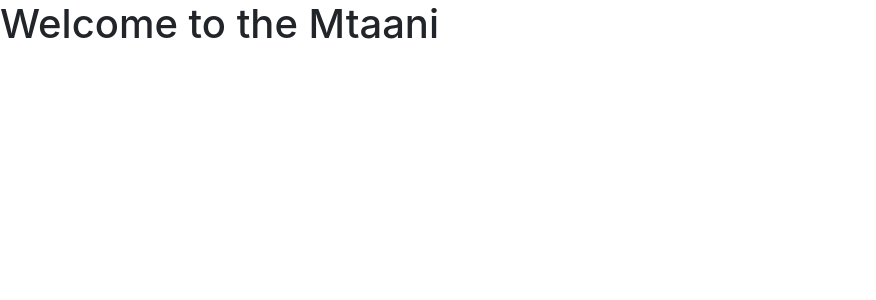
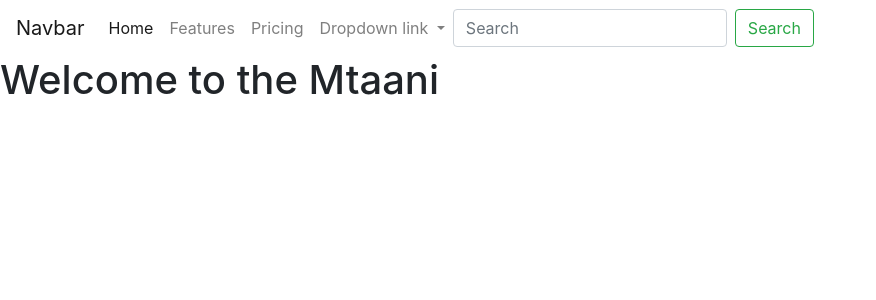
Before and after one commit to ivymmurithi/mtaani, a Django app: page / in a window 1280 px wide. Shown: the top 300 px of the page, without its empty margins (0-876 px from the left). Run offline with Django 4.2, Linux system fonts and the light colour scheme; some libraries are stand-ins or nearby versions.

Commit message:
make navbar and include in base.html

```diff
--- a/mtaaniapp/templates/base.html
+++ b/mtaaniapp/templates/base.html
@@ -25,6 +25,8 @@
 </head>
 <body>
 
+    {% include 'navbar.html' %}
+
     {% block content %}
     {% endblock %}
 
--- /dev/null
+++ b/mtaaniapp/templates/navbar.html
@@ -0,0 +1,35 @@
+<nav class="navbar navbar-expand-lg navbar-light bg-transparent">
+    <a class="navbar-brand" href="#">Navbar</a>
+    <button class="navbar-toggler" type="button" data-toggle="collapse" data-target="#navbarNavDropdown"
+        aria-controls="navbarNavDropdown" aria-expanded="false" aria-label="Toggle navigation">
+        <span class="navbar-toggler-icon"></span>
+    </button>
+    <div class="collapse navbar-collapse" id="navbarNavDropdown">
+        <ul class="navbar-nav">
+            <li class="nav-item active">
+                <a class="nav-link" href="#">Home <span class="sr-only">(current)</span></a>
+            </li>
+            <li class="nav-item">
+                <a class="nav-link" href="#">Features</a>
+            </li>
+            <li class="nav-item">
+                <a class="nav-link" href="#">Pricing</a>
+            </li>
+            <li class="nav-item dropdown">
+                <a class="nav-link dropdown-toggle" href="#" id="navbarDropdownMenuLink" data-toggle="dropdown"
+                    aria-haspopup="true" aria-expanded="false">
+                    Dropdown link
+                </a>
+                <div class="dropdown-menu" aria-labelledby="navbarDropdownMenuLink">
+                    <a class="dropdown-item" href="#">Action</a>
+                    <a class="dropdown-item" href="#">Another action</a>
+                    <a class="dropdown-item" href="#">Something else here</a>
+                </div>
+            </li>
+        </ul>
+        <form class="form-inline my-2 my-lg-0">
+            <input class="form-control mr-sm-2" type="search" placeholder="Search" aria-label="Search">
+            <button class="btn btn-outline-success my-2 my-sm-0" type="submit">Search</button>
+        </form>
+    </div>
+</nav>
```
